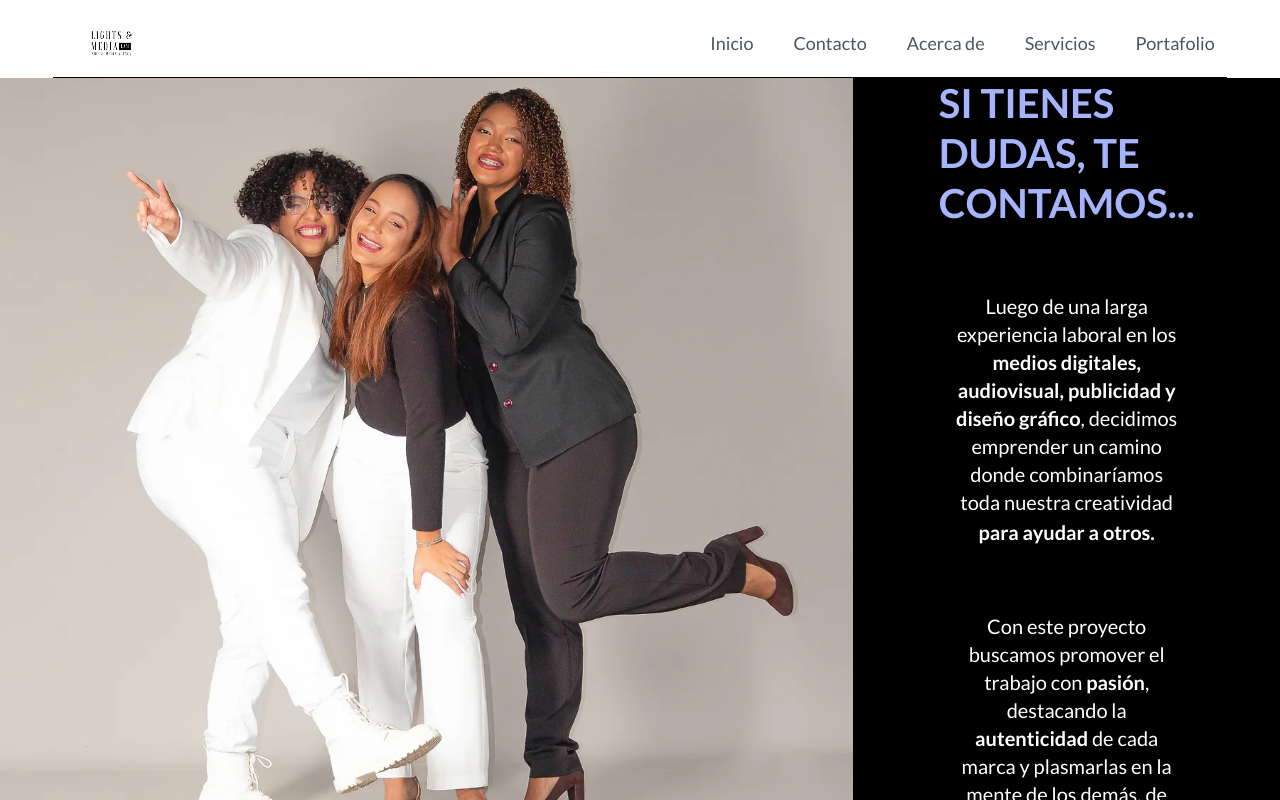
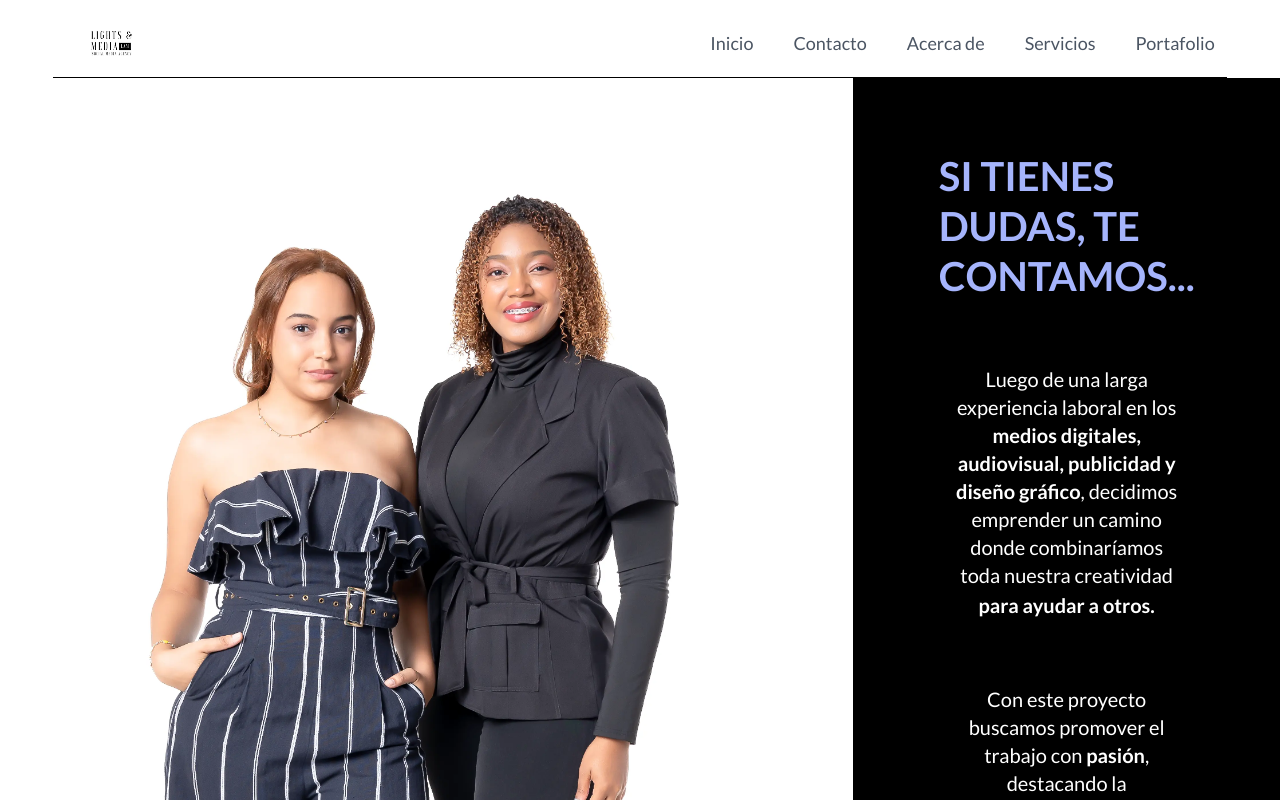
Before and after one commit to BraulioAR/lamweb, a Next.js app: page /acercaDe in a window 1280 px wide. Shown: the top 800 px of the page. Built offline with nearby package versions, Linux system fonts and the light colour scheme; what tailwindcss-animated, tailwindcss-gradients would draw is missing.

Commit message:
Updated about us image

```diff
--- a/package.json
+++ b/package.json
@@ -1,6 +1,6 @@
 {
   "name": "lamweb",
-  "version": "0.1.0",
+  "version": "1.0.0",
   "private": true,
   "scripts": {
     "dev": "next dev",
--- a/src/app/acercaDe/page.tsx
+++ b/src/app/acercaDe/page.tsx
@@ -9,7 +9,7 @@ export default function Page() {
 
     <div className="col-span-4">
         <Image
-                            src='/img-about.webp'
+                            src='/team-about-us.webp'
                             alt='Acerca de'
                             width={1200}
                         height={1061}
```
Also changed, not shown: public/img-about.webp (deleted), public/team-about-us.webp (added).
